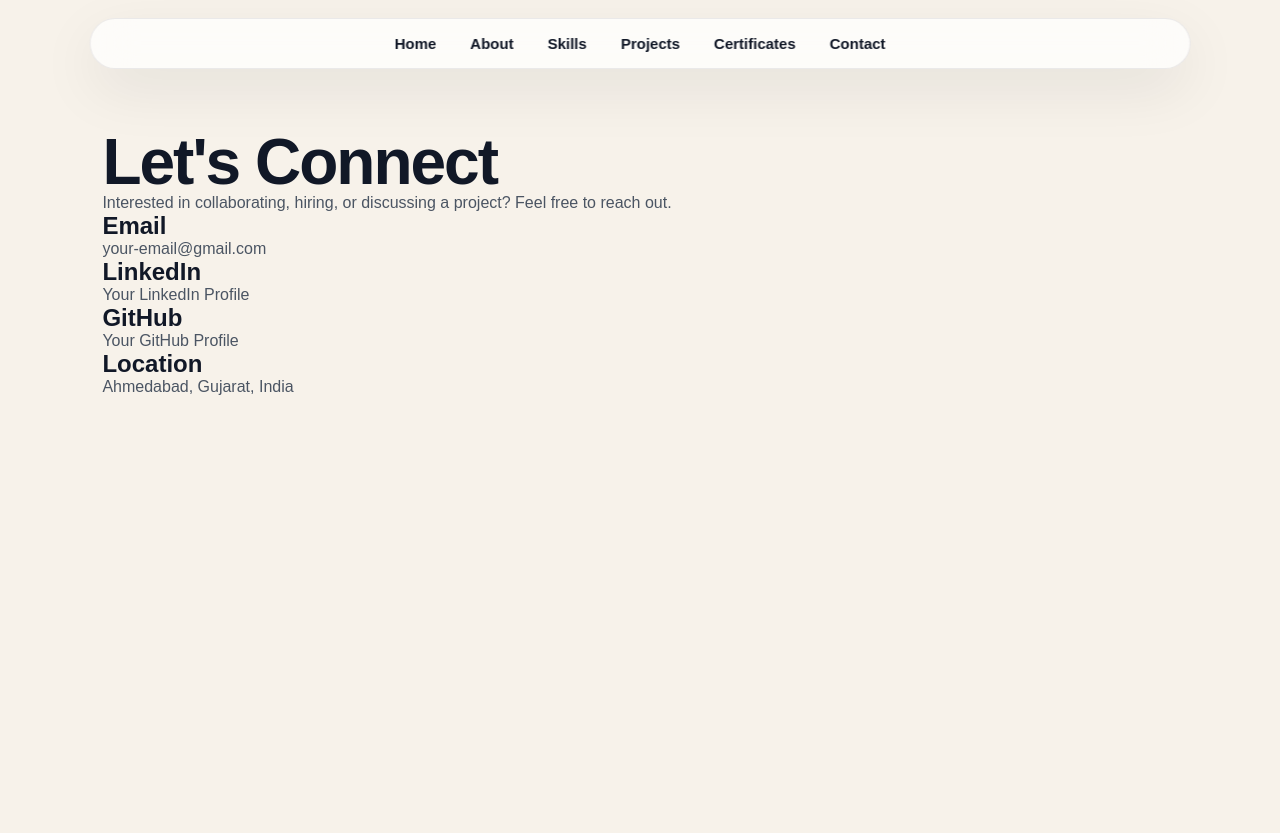
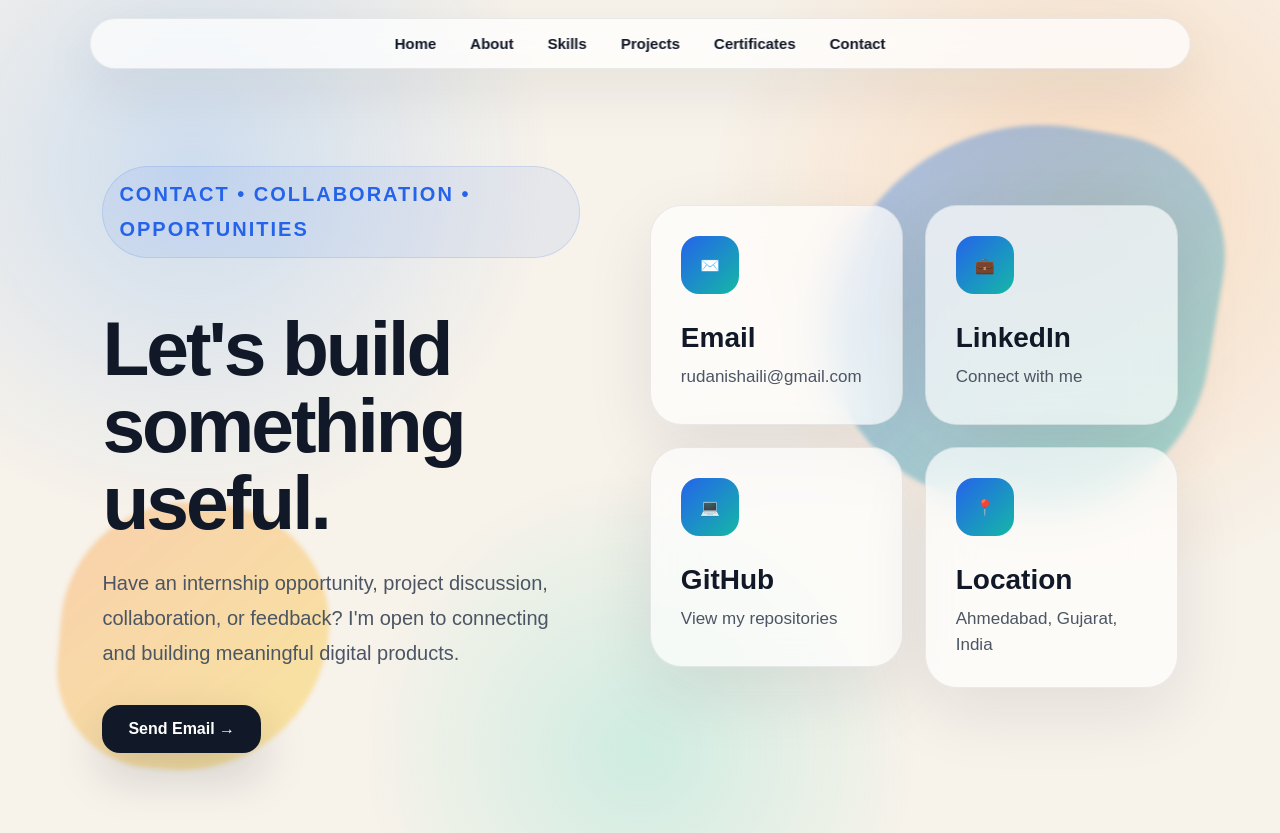
Before and after one commit to rudanishaili/shaili-portfolio, a Next.js app: page /contact in a window 1280 px wide. Before the commit the page ends 800 px from the top, so only its background shows below. Built offline with nearby package versions, Linux system fonts and the light colour scheme.

Commit message:
Changes to contact

```diff
--- a/app/contact/page.tsx
+++ b/app/contact/page.tsx
@@ -1,25 +1,94 @@
+"use client";
+
+import { motion } from "framer-motion";
+
 export default function ContactPage() {
+  const contacts = [
+    {
+      icon: "✉️",
+      title: "Email",
+      value: "rudanishaili@gmail.com",
+      link: "mailto:rudanishaili@gmail.com",
+    },
+    {
+      icon: "💼",
+      title: "LinkedIn",
+      value: "Connect with me",
+      link: "https://www.linkedin.com/",
+    },
+    {
+      icon: "💻",
+      title: "GitHub",
+      value: "View my repositories",
+      link: "https://github.com/rudanishaili",
+    },
+    {
+      icon: "📍",
+      title: "Location",
+      value: "Ahmedabad, Gujarat, India",
+      link: "",
+    },
+  ];
+
   return (
-    <main>
-      <section>
-        <h1>Let's Connect</h1>
+    <main className="contact-page">
+      <section className="contact-section">
+        <div className="contact-bg-shape shape-one"></div>
+        <div className="contact-bg-shape shape-two"></div>
 
-        <p>
-          Interested in collaborating, hiring, or discussing a project?
-          Feel free to reach out.
-        </p>
+        <motion.div
+          className="contact-left"
+          initial={{ opacity: 0, x: -40 }}
+          animate={{ opacity: 1, x: 0 }}
+          transition={{ duration: 0.8 }}
+        >
+          <p className="hero-kicker">Contact • Collaboration • Opportunities</p>
 
-        <h2>Email</h2>
-        <p>your-email@gmail.com</p>
+          <h1>
+            Let&apos;s build
+            <br />
+            something useful.
+          </h1>
 
-        <h2>LinkedIn</h2>
-        <p>Your LinkedIn Profile</p>
+          <p>
+            Have an internship opportunity, project discussion, collaboration,
+            or feedback? I&apos;m open to connecting and building meaningful
+            digital products.
+          </p>
 
-        <h2>GitHub</h2>
-        <p>Your GitHub Profile</p>
+          <a href="mailto:satkaival1712@gmail.com" className="primary-btn">
+            Send Email →
+          </a>
+        </motion.div>
 
-        <h2>Location</h2>
-        <p>Ahmedabad, Gujarat, India</p>
+        <motion.div
+          className="contact-card-grid"
+          initial={{ opacity: 0, y: 35 }}
+          animate={{ opacity: 1, y: 0 }}
+          transition={{ duration: 0.8 }}
+        >
+          {contacts.map((item, index) => {
+            const card = (
+              <motion.div
+                className="contact-card"
+                whileHover={{ y: -10, rotate: index % 2 === 0 ? -1 : 1 }}
+                transition={{ type: "spring", stiffness: 250 }}
+              >
+                <div className="contact-icon">{item.icon}</div>
+                <h2>{item.title}</h2>
+                <p>{item.value}</p>
+              </motion.div>
+            );
+
+            return item.link ? (
+              <a href={item.link} key={item.title} target="_blank">
+                {card}
+              </a>
+            ) : (
+              <div key={item.title}>{card}</div>
+            );
+          })}
+        </motion.div>
       </section>
     </main>
   );
--- a/app/globals.css
+++ b/app/globals.css
@@ -948,3 +948,181 @@ section > h1 {
     padding: 28px;
   }
 }
+
+/* CONTACT PAGE */
+
+.contact-page {
+  min-height: 100vh;
+  background:
+    radial-gradient(circle at 15% 20%, rgba(96, 165, 250, 0.28), transparent 28%),
+    radial-gradient(circle at 85% 25%, rgba(251, 146, 60, 0.25), transparent 30%),
+    radial-gradient(circle at 50% 90%, rgba(45, 212, 191, 0.2), transparent 28%),
+    #f7f2ea;
+  position: relative;
+  overflow: hidden;
+}
+
+.contact-section {
+  position: relative;
+  min-height: 100vh;
+  padding: 140px 8% 80px;
+  display: grid;
+  grid-template-columns: 0.95fr 1.05fr;
+  align-items: center;
+  gap: 70px;
+}
+
+.contact-bg-shape {
+  position: absolute;
+  border-radius: 40% 60% 70% 30%;
+  filter: blur(2px);
+  opacity: 0.35;
+  animation: contactMorph 8s ease-in-out infinite alternate;
+}
+
+.shape-one {
+  width: 360px;
+  height: 360px;
+  background: linear-gradient(135deg, #2563eb, #14b8a6);
+  right: 6%;
+  top: 16%;
+}
+
+.shape-two {
+  width: 260px;
+  height: 260px;
+  background: linear-gradient(135deg, #fb923c, #facc15);
+  left: 5%;
+  bottom: 8%;
+  animation-delay: 2s;
+}
+
+@keyframes contactMorph {
+  from {
+    border-radius: 40% 60% 70% 30%;
+    transform: rotate(0deg) scale(1);
+  }
+  to {
+    border-radius: 70% 30% 45% 55%;
+    transform: rotate(12deg) scale(1.08);
+  }
+}
+
+.contact-left {
+  position: relative;
+  z-index: 2;
+}
+
+.contact-left h1 {
+  font-size: clamp(48px, 6vw, 88px);
+  line-height: 1;
+  letter-spacing: -3px;
+  margin-top: 24px;
+}
+
+.contact-left p {
+  max-width: 560px;
+  margin-top: 26px;
+  font-size: 20px;
+  line-height: 1.75;
+}
+
+.contact-left .primary-btn {
+  margin-top: 34px;
+  display: inline-flex;
+  align-items: center;
+  gap: 10px;
+}
+
+.contact-card-grid {
+  position: relative;
+  z-index: 2;
+  display: grid;
+  grid-template-columns: 1fr 1fr;
+  gap: 22px;
+}
+
+.contact-card-grid a {
+  text-decoration: none;
+}
+
+.contact-card {
+  min-height: 220px;
+  padding: 30px;
+  border-radius: 32px;
+  background: rgba(255, 255, 255, 0.68);
+  border: 1px solid rgba(17, 24, 39, 0.08);
+  box-shadow: 0 24px 70px rgba(17, 24, 39, 0.09);
+  backdrop-filter: blur(20px);
+  position: relative;
+  overflow: hidden;
+}
+
+.contact-card::before {
+  content: "";
+  position: absolute;
+  inset: -50%;
+  background: conic-gradient(
+    from 180deg,
+    transparent,
+    rgba(37, 99, 235, 0.18),
+    rgba(251, 146, 60, 0.18),
+    transparent
+  );
+  animation: contactCardSpin 7s linear infinite;
+  opacity: 0;
+  transition: 0.35s ease;
+}
+
+.contact-card:hover::before {
+  opacity: 1;
+}
+
+@keyframes contactCardSpin {
+  to {
+    transform: rotate(360deg);
+  }
+}
+
+.contact-icon,
+.contact-card h2,
+.contact-card p {
+  position: relative;
+  z-index: 2;
+}
+
+.contact-icon {
+  width: 58px;
+  height: 58px;
+  border-radius: 18px;
+  display: grid;
+  place-items: center;
+  color: white;
+  background: linear-gradient(135deg, #2563eb, #14b8a6);
+  margin-bottom: 28px;
+}
+
+.contact-icon svg {
+  width: 26px;
+  height: 26px;
+}
+
+.contact-card h2 {
+  font-size: 28px;
+  margin-bottom: 10px;
+}
+
+.contact-card p {
+  font-size: 17px;
+  line-height: 1.5;
+}
+
+@media (max-width: 900px) {
+  .contact-section {
+    grid-template-columns: 1fr;
+  }
+
+  .contact-card-grid {
+    grid-template-columns: 1fr;
+  }
+}
```
Also changed, not shown: 1 other file (tests, documents, lock files or other folders).
